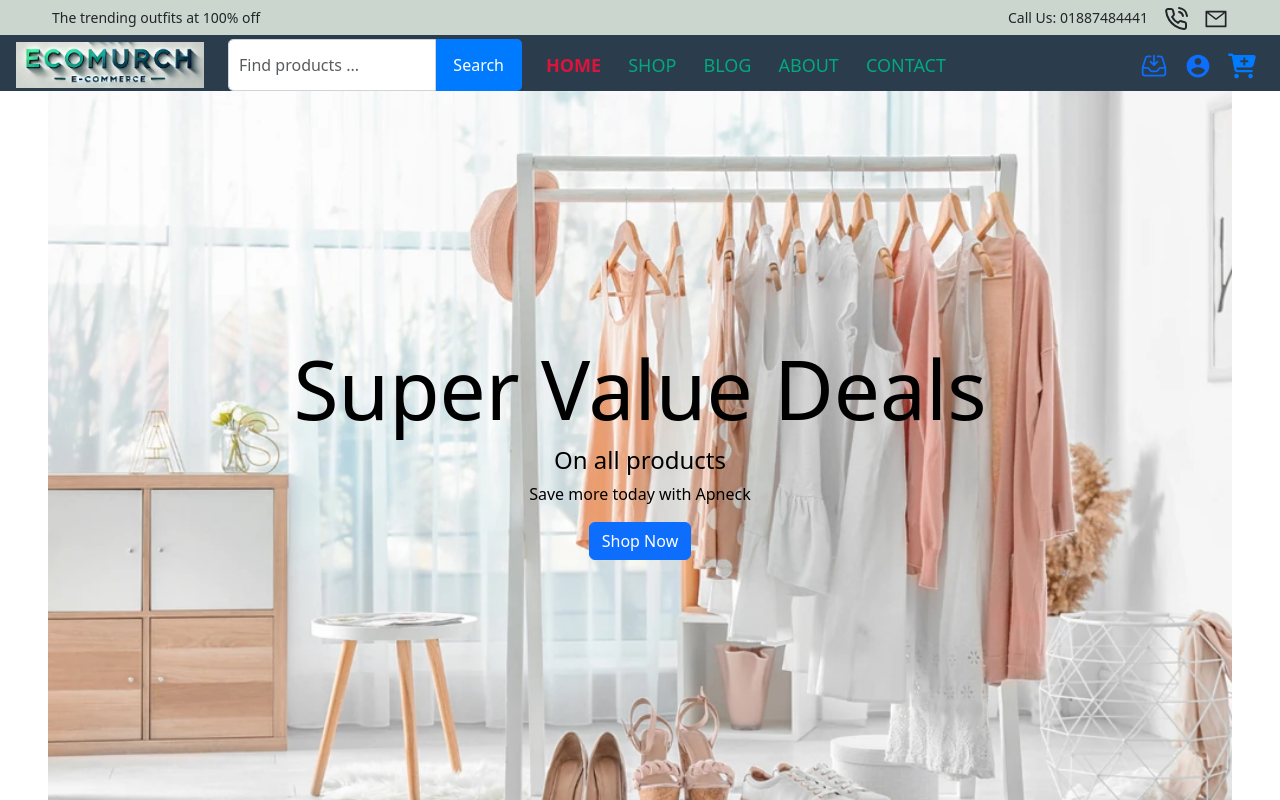
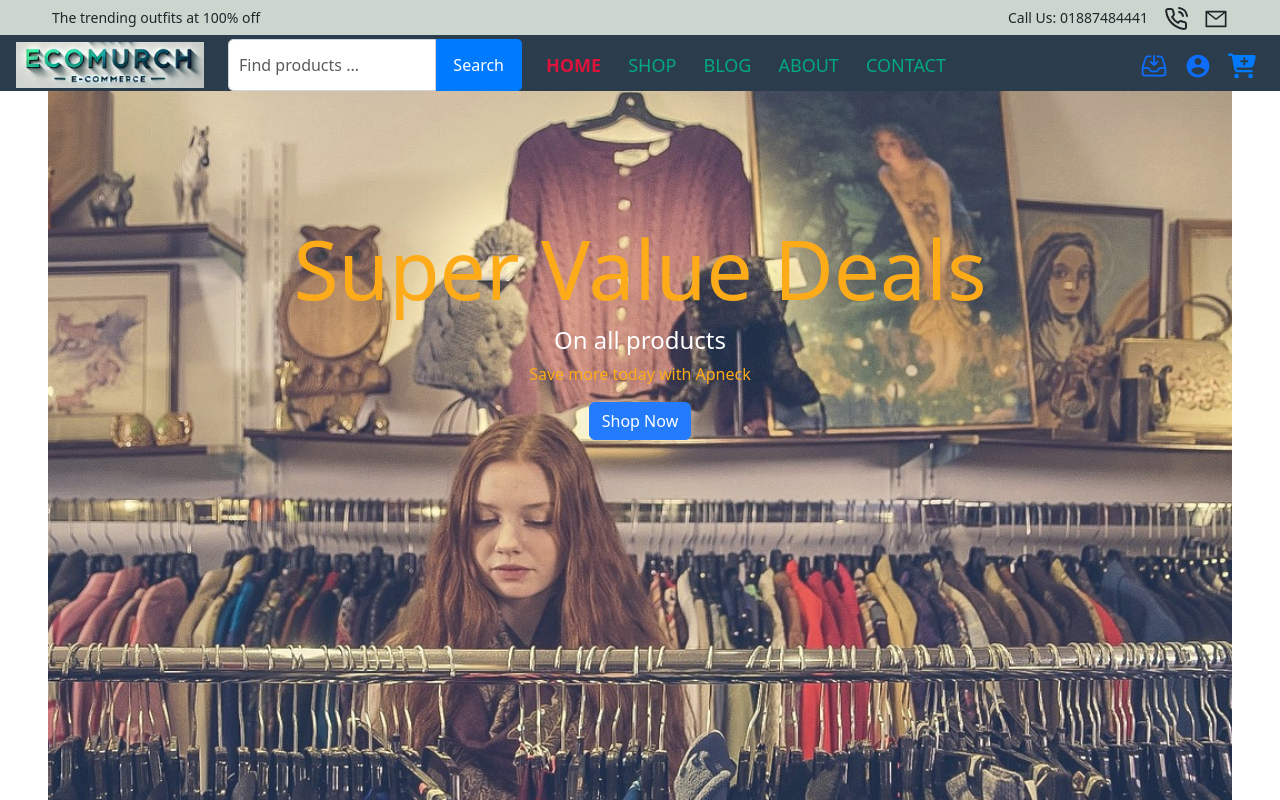
Before and after one commit to abu-sufian-24/e_commerce-website, a React (Vite) app: page / in a window 1280 px wide. Shown: the top 800 px of the page. Built offline with nearby package versions, Linux system fonts and the light colour scheme.

Commit message:
somthing updated

```diff
--- a/src/App.css
+++ b/src/App.css
@@ -94,17 +94,18 @@ p {
 }
 
 .banner .back-details {
-  background: url(/src/assets/images/bac.webp);
+  background: url(/src/assets/images/logo1.jpg);
   height: 100vh;
   background-position: center;
   background-size: cover;
   width: 100%;
   object-fit: cover;
+  opacity: 0.9;
 }
 .banner .back-details h1 {
   font-size: 82px;
-  color: black;
-  margin-top: 200px;
+  color: #fea301;
+  margin-top: 80px;
 }
 /* responsive */
 @media (max-width: 768px) {
@@ -114,17 +115,11 @@ p {
 }
 .banner .back-details h2 {
   font-size: 32px;
-  color: black;
+  color: #fff;
 }
 .banner .back-details p {
-  color: black;
+  color: #fea301;
 }
-
-/* hero */
-/* .hero .hero-details {
-  padding: 5px 10px;
-  width: 60px;
-} */
 
 .product h1 {
   color: coral;
```
Also changed, not shown: src/assets/images/logo1.jpg (added), 1 other file (tests, documents, lock files or other folders).
